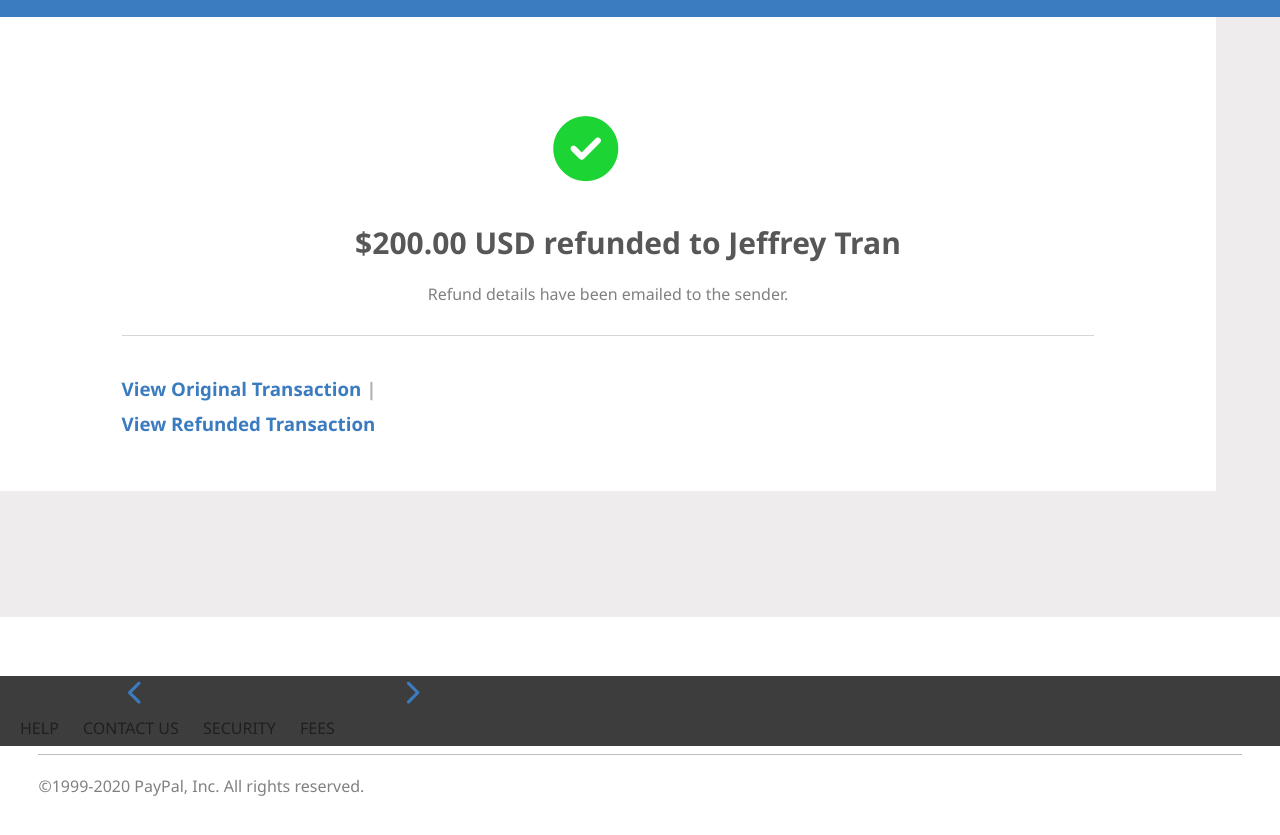
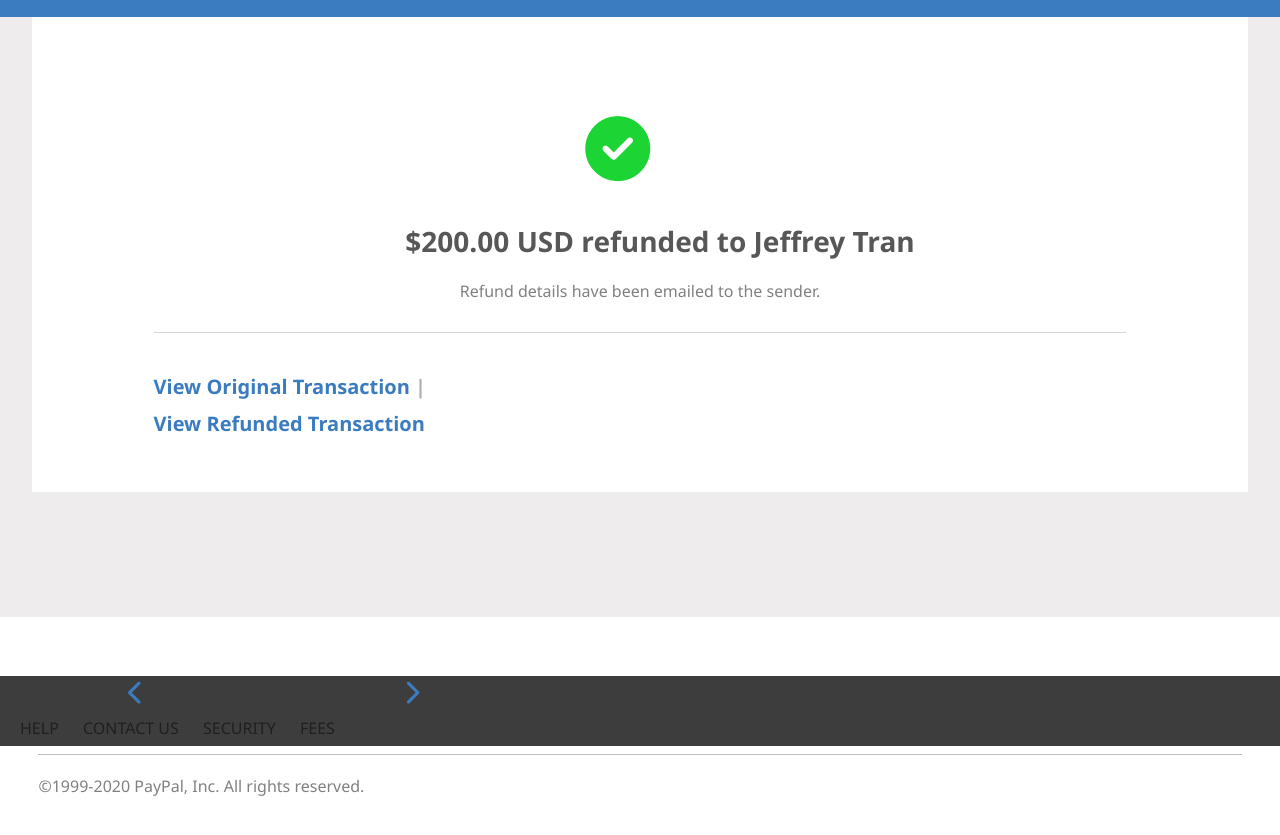
Before and after one commit to justnsa/paypal, a plain HTML site: page refund/index.html in a window 1280 px wide. Shown: the part 53-888 px from the top of the page. Drawn offline with Linux system fonts and the light colour scheme.

Commit message:
adjusting

```diff
--- a/refund/_refund.scss
+++ b/refund/_refund.scss
@@ -53,6 +53,7 @@ header {
     .paypal-section {
         background-color: white;
         width: 95%;
+        margin: 0 auto;
         i {
             font-size: 65px;
             margin: 100px 0 40px 45.5%;
@@ -62,7 +63,7 @@ header {
             padding: 0 0 0 40px;
         }
         h2 {
-            font-size: 30px;
+            font-size: 28px;
             text-align: center;
             color: rgba(0, 0, 0, 0.657);
             margin-bottom: 20px;
@@ -76,6 +77,7 @@ header {
         h3 {
             color: rgb(59, 123, 191);
             padding: 5px 0;
+            font-size: 20px;
             span {
                 color: rgba(128, 128, 128, 0.63);
             }
```
Also changed, not shown: style.css, 1 other file.
